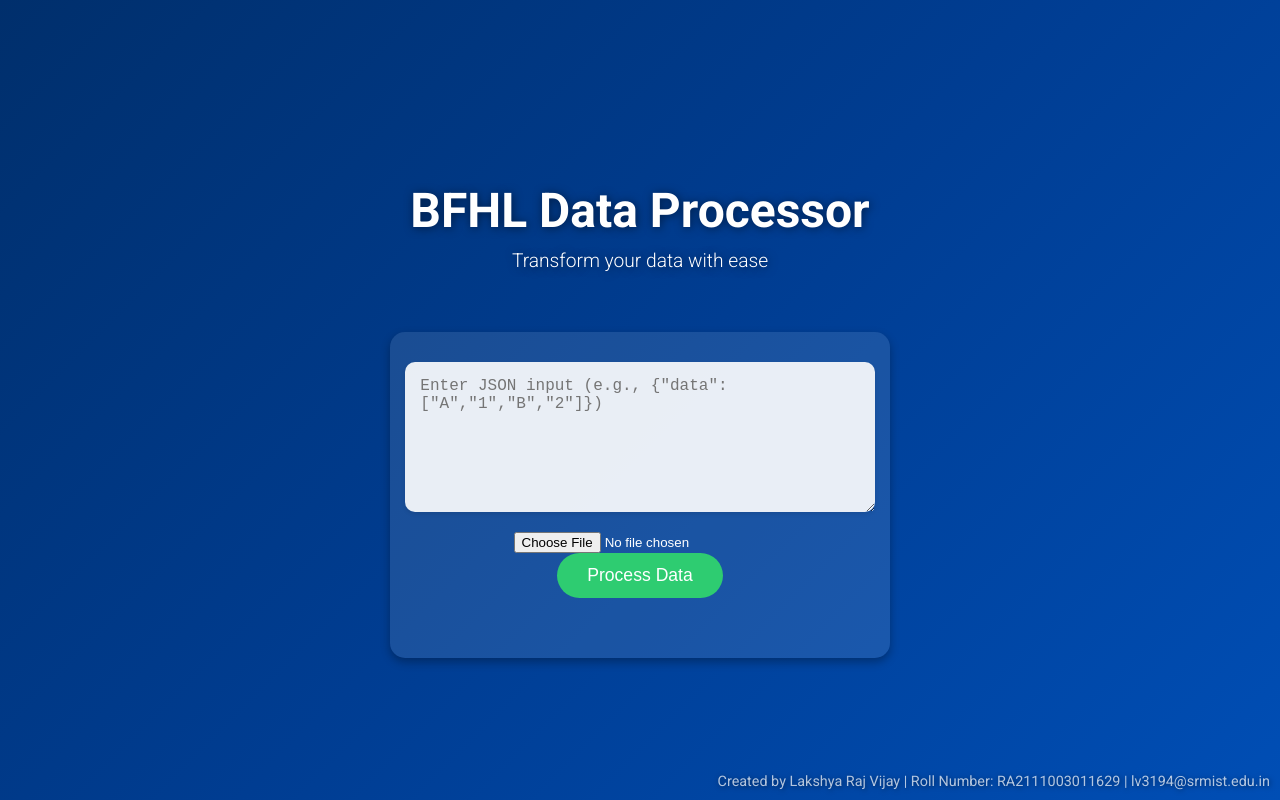
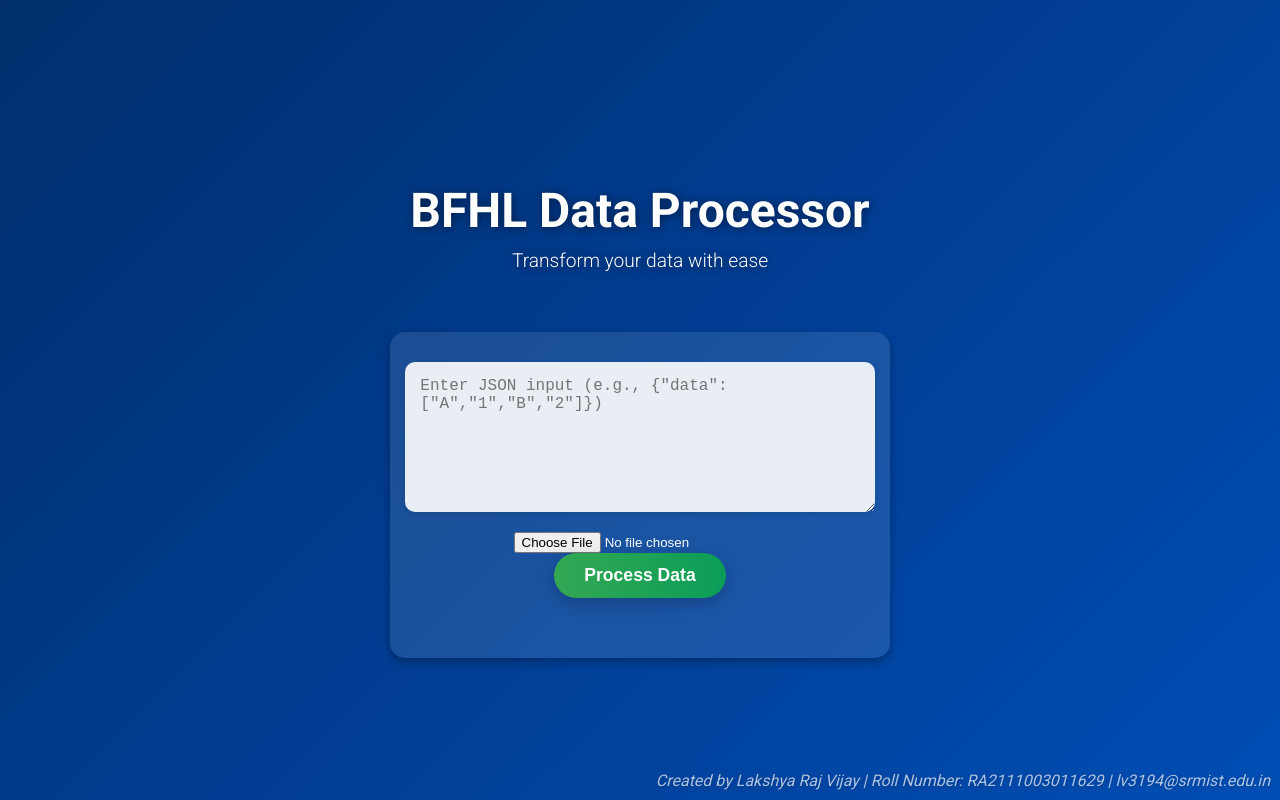
Before and after one commit to hostingcheck/frontend, a React (Create React App) app: page / in a window 1280 px wide. Built offline with nearby package versions, Linux system fonts and the light colour scheme.

Commit message:
Update App.css

```diff
--- a/src/styles/App.css
+++ b/src/styles/App.css
@@ -3,6 +3,7 @@
   --secondary-color: #2ecc71;
   --background-gradient: linear-gradient(135deg, #002f6c, #003d92, #004eb5);
   --text-color: #ffffff;
+  --button-gradient: linear-gradient(90deg, #34a853, #0a9d58);
   --error-color: #e74c3c;
 }
 
@@ -81,23 +82,25 @@ body {
 
 .submit-button {
   padding: 12px 30px;
-  background-color: var(--secondary-color);
+  background: var(--button-gradient);
   color: white;
   border: none;
   border-radius: 25px;
   cursor: pointer;
   font-size: 1.1rem;
-  font-weight: 500;
-  transition: background-color 0.3s, transform 0.1s;
+  font-weight: 600;
+  transition: background-color 0.3s, transform 0.1s, box-shadow 0.3s;
+  box-shadow: 0 5px 15px rgba(0, 0, 0, 0.2);
 }
 
 .submit-button:hover {
-  background-color: #27ae60;
-  transform: translateY(-2px);
+  background: linear-gradient(90deg, #30c87b, #0ac66b);
+  transform: translateY(-3px);
+  box-shadow: 0 7px 20px rgba(0, 0, 0, 0.3);
 }
 
 .submit-button:active {
-  transform: translateY(0);
+  transform: translateY(1px);
 }
 
 .error-message {
@@ -155,19 +158,31 @@ body {
   font-size: 1.3rem;
 }
 
-/* Responsive adjustments */
-@media (max-width: 768px) {
-  .response-item {
-    flex-basis: 100%;
-  }
-}
-
 /* Watermark */
 .watermark {
   position: fixed;
   bottom: 10px;
   right: 10px;
-  font-size: 0.9rem;
-  color: rgba(255, 255, 255, 0.7);
-  text-shadow: 1px 1px 5px rgba(0, 0, 0, 0.5);
+  font-size: 1rem;
+  color: rgba(255, 255, 255, 0.8);
+  text-shadow: 1px 1px 5px rgba(0, 0, 0, 0.3);
+  font-style: italic;
+  opacity: 0.85;
+  font-family: 'Roboto', sans-serif;
 }
+
+.watermark:hover {
+  opacity: 1;
+  text-shadow: 2px 2px 10px rgba(0, 0, 0, 0.5);
+  cursor: pointer;
+}
+
+@media (max-width: 768px) {
+  .response-item {
+    flex-basis: 100%;
+  }
+
+  .watermark {
+    font-size: 0.8rem;
+  }
+}
```
